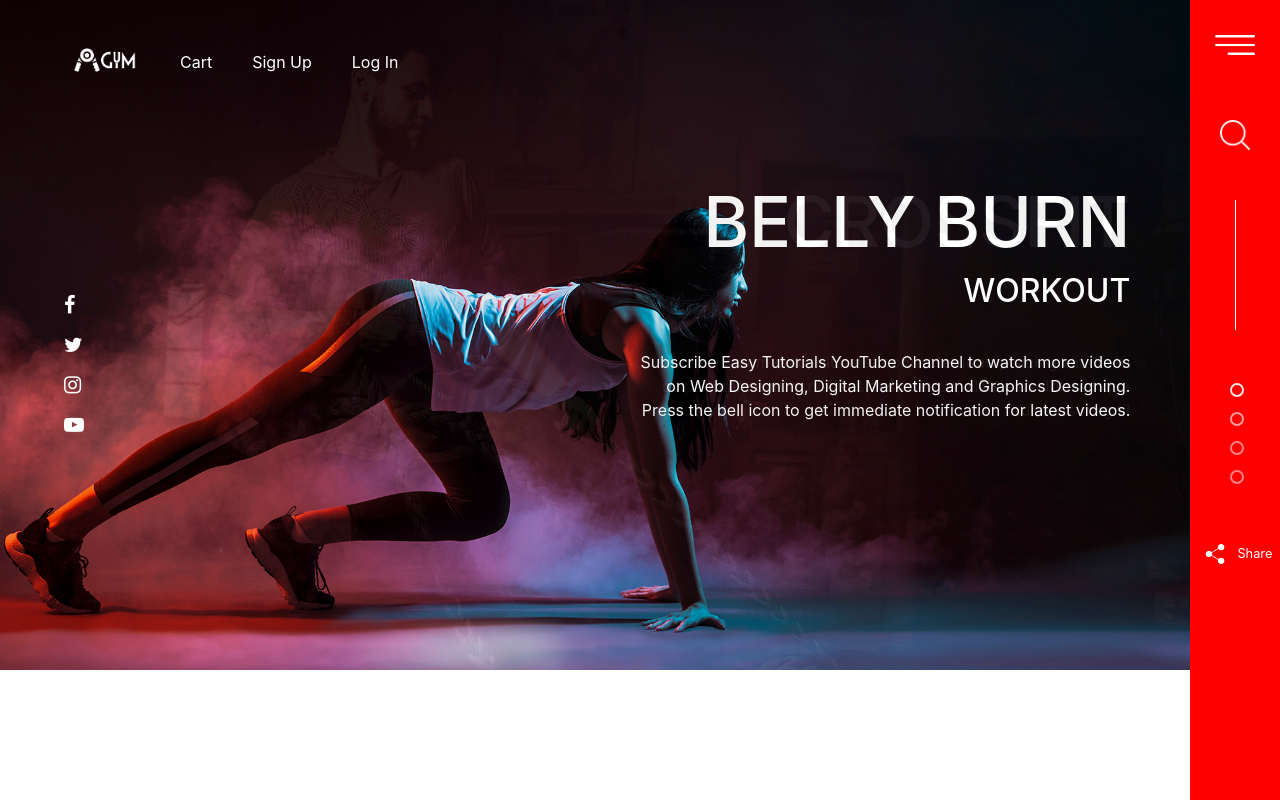
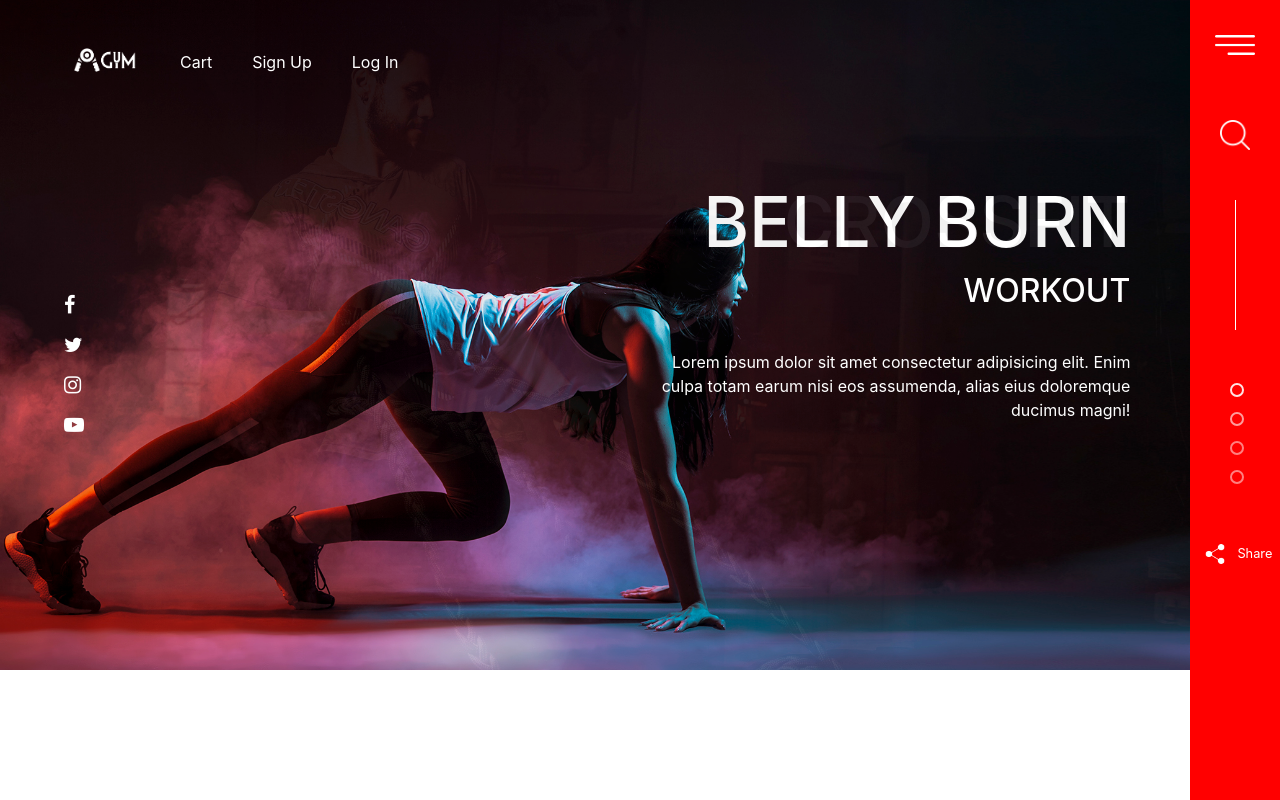
Before and after one commit to kingdomb/gym-landing, a plain HTML site: page index.html in a window 1280 px wide. Drawn offline with nearby package versions, Linux system fonts and the light colour scheme.

```diff
--- a/index.html
+++ b/index.html
@@ -17,7 +17,7 @@
         <div class="carousel-caption">
             <h1>BELLY BURN</h1>
             <h2>WORKOUT</h2>
-            <p>Subscribe Easy Tutorials YouTube Channel to watch more videos on Web Designing, Digital Marketing and Graphics Designing. Press the bell icon to get immediate notification for latest videos.</p>
+            <p>Lorem ipsum dolor sit amet consectetur adipisicing elit. Enim culpa totam earum nisi eos assumenda, alias eius doloremque ducimus magni!</p>
         </div>
     </div>
     <div class="carousel-item">
@@ -33,7 +33,7 @@
         <div class="carousel-caption">
             <h1>CARDIO</h1>
             <h2>TRAINING</h2>
-            <p>Subscribe Easy Tutorials YouTube Channel to watch more videos on Web Designing, Digital Marketing and Graphics Designing. Press the bell icon to get immediate notification for latest videos.</p>
+            <p>Lorem ipsum dolor sit amet consectetur adipisicing elit. Enim culpa totam earum nisi eos assumenda, alias eius doloremque ducimus magni!</p>
         </div>
     </div>
       <div class="carousel-item">
@@ -41,7 +41,7 @@
           <div class="carousel-caption">
             <h1>STRENGHT</h1>
             <h2>WORKOUT</h2>
-            <p>Subscribe Easy Tutorials YouTube Channel to watch more videos on Web Designing, Digital Marketing and Graphics Designing. Press the bell icon to get immediate notification for latest videos.</p>
+            <p>Lorem ipsum dolor sit amet consectetur adipisicing elit. Enim culpa totam earum nisi eos assumenda, alias eius doloremque ducimus magni!</p>
         </div>
     </div>
   </div>
```
